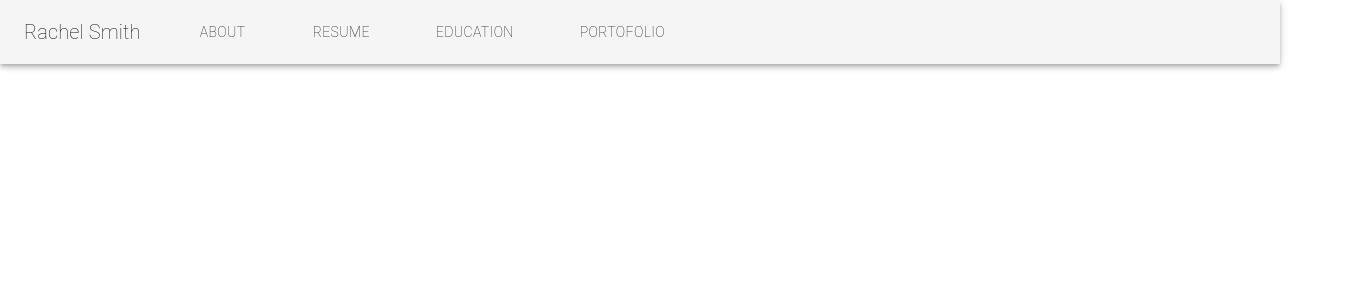
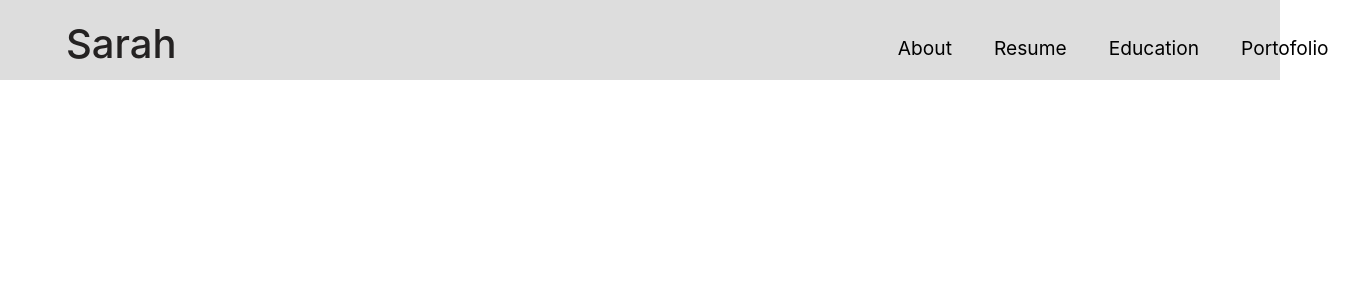
Before and after one commit to Eddeycode/test-paola, a React (Create React App) app: page / in a window 1280 px wide. Shown: the top 300 px of the page, 1345 px wide, since content can reach past the window. Built offline with nearby package versions, Linux system fonts and the light colour scheme.

Commit message:
Header mk.2

```diff
--- a/package.json
+++ b/package.json
@@ -8,7 +8,9 @@
     "@testing-library/jest-dom": "^5.11.6",
     "@testing-library/react": "^11.2.2",
     "@testing-library/user-event": "^12.2.2",
+    "bootstrap": "^4.5.3",
     "react": "^17.0.1",
+    "react-bootstrap": "^1.4.0",
     "react-dom": "^17.0.1",
     "react-router-dom": "^5.2.0",
     "react-scripts": "4.0.1",
--- a/src/App.js
+++ b/src/App.js
@@ -1,12 +1,17 @@
 import logo from './logo.svg';
 import './App.css';
-import Header from './header/header.js';
+import Navbar from './header/Navbar.js';
+import Body from './pages/home.js';
+import { BrowserRouter as Router, Switch, Route } from 'react-router-dom';
 
 function App() {
   return (
-    <div className="App">
-      <Header/>
-    </div>
+    <Router>
+      <Navbar/>
+      <Switch>
+        <Route path='/' exact />
+      </Switch>
+    </Router>
   );
 }
 
--- /dev/null
+++ b/src/header/Navbar.css
@@ -0,0 +1,53 @@
+.navbar {
+    background: #dddddd;
+    height: 80px;
+    display: flex;
+    justify-content: flex-end;
+    align-items: center;
+    font-size: 1.2rem;
+    position: sticky;
+    top: 0;
+    z-index: 999;
+  }
+
+  .navbar-container {
+    display: flex;
+    justify-content: flex-end;
+    align-items: stretch;
+    height: 80px;
+    max-width: 2200px;
+  }
+
+  .navbar-logo {
+    color: #242222;
+    justify-self: start;
+    margin-left: 50px;
+    text-decoration: none;
+    font-size: 2rem;
+    display: flex;
+    align-items: center;
+  }
+
+  .nav-menu {
+    display: grid;
+    grid-template-columns: repeat(4, auto);
+    grid-gap: 10px;
+    list-style: none;
+    text-align: center;
+    width: 60vw;
+    justify-content: end;
+    margin-left: 400px;
+  }
+
+  .nav-item {
+    height: 80px;
+  }
+
+  .nav-links {
+    color: rgb(0, 0, 0);
+    display: flex;
+    align-items: center;
+    text-decoration: none;
+    padding: 0.5rem 1rem;
+    height: 100%;
+  }
--- /dev/null
+++ b/src/header/Navbar.js
@@ -0,0 +1,47 @@
+import React, { useState } from 'react';
+import { Link } from 'react-router-dom';
+import './Navbar.css';
+import { Button } from '../components/Button';
+
+function Navbar() {
+  const [click, setClick] = useState(0);
+  const handleClick = () => setClick(!click);
+  const closeMenu = () => setClick(false);
+  return (
+    <div>
+      <>
+      <nav className="navbar">
+        <div className="navbar-container">
+            <div className='navbar-logo'>
+              <h1>Sarah</h1>
+            </div>
+          <ul className= "nav-menu">
+            <li className='nav-item'>
+              <Link to='/about' className='nav-links' onClick={closeMenu}>
+                About
+              </Link>
+            </li>
+            <li className='nav-item'>
+              <Link to='/resume' className='nav-links' onClick={closeMenu}>
+                Resume
+              </Link>
+            </li>
+            <li className='nav-item'>
+              <Link to='/education' className='nav-links' onClick={closeMenu}>
+                Education
+              </Link>
+            </li>
+            <li className='nav-item'>
+              <Link to='/portofolio' className='nav-links' onClick={closeMenu}>
+                Portofolio
+              </Link>
+            </li>
+          </ul>
+        </div>
+      </nav>
+    </>
+    </div>
+  )
+}
+
+export default Navbar;
--- a/src/header/header.js
+++ /dev/null
@@ -1,87 +0,0 @@
-import {AppBar, Toolbar, Typography, makeStyles, Button} from "@material-ui/core";
-  import React from "react";
-  import { Link as RouterLink } from "react-router-dom";
-
-  const headersData = [
-    {
-      label: "About",
-      href: "/about",
-    },
-    {
-      label: "Resume",
-      href: "/resume",
-    },
-    {
-      label: "Education",
-      href: "/education",
-    },
-    {
-      label: "Portofolio",
-      href: "/portofolio",
-    },
-  ];
-
-  const useStyles = makeStyles(() => ({
-    header: {
-      backgroundColor: "#F5F5F5",
-    },
-    logo: {
-      fontFamily: "Roboto, sans-serif",
-      fontWeight: 100,
-      color: "#151515",
-      textAlign: "left",
-    },
-    menuButton: {
-        fontFamily: "Roboto, sans-serif",
-        fontWeight: 100,
-        color: "#151515",
-        size: "18px",
-        marginLeft: "50px",
-     },
-     toolbar: {
-    display: "flex",
-    justifyContent: "space-between"
-    }
-  }));
-
-  export default function Header() {
-    const { header, logo, menuButton } = useStyles();
-
-    const displayDesktop = () => {
-      return (
-        <Toolbar classname="toolbar">
-          {designLogo}
-          {getMenuButtons()}
-        </Toolbar>
-      );
-    };
-
-    const designLogo = (
-      <Typography variant="h6" component="h1" className={logo}>
-        Rachel Smith
-      </Typography>
-    );
-
-    const getMenuButtons = () => {
-      return headersData.map(({ label, href }) => {
-        return (
-            <Button
-            {...{
-               key: label,
-               color: "inherit",
-               to: href,
-               component: RouterLink,
-               className: menuButton
-            }}>
-            {label}
-          </Button>
-        );
-      });
-    };
-
-    return (
-      <header>
-        <AppBar className={header}>{displayDesktop()}</AppBar>
-      </header>
-    );
-  }
--- a/src/index.js
+++ b/src/index.js
@@ -3,6 +3,7 @@ import ReactDOM from "react-dom";
 import "./index.css";
 import App from "./App";
 import reportWebVitals from "./reportWebVitals";
+import bootstrap from "bootstrap/dist/css/bootstrap.min.css";
 import { BrowserRouter as Router } from "react-router-dom";
 
 ReactDOM.render(
```
Also changed, not shown: src/header/header.css (deleted, +0 -20 lines), src/pages/home.js (added), 2 other files (tests, documents, lock files or other folders).
